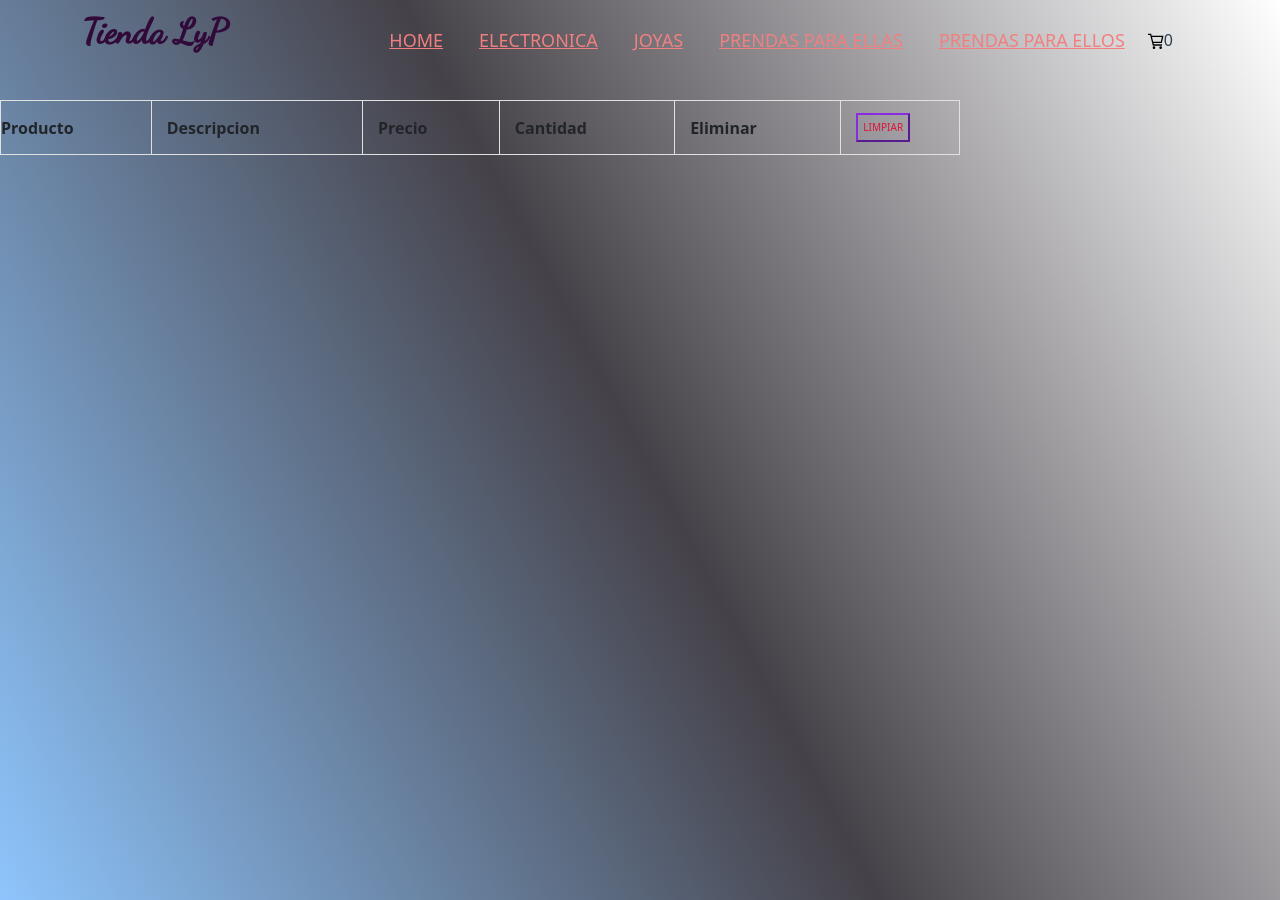
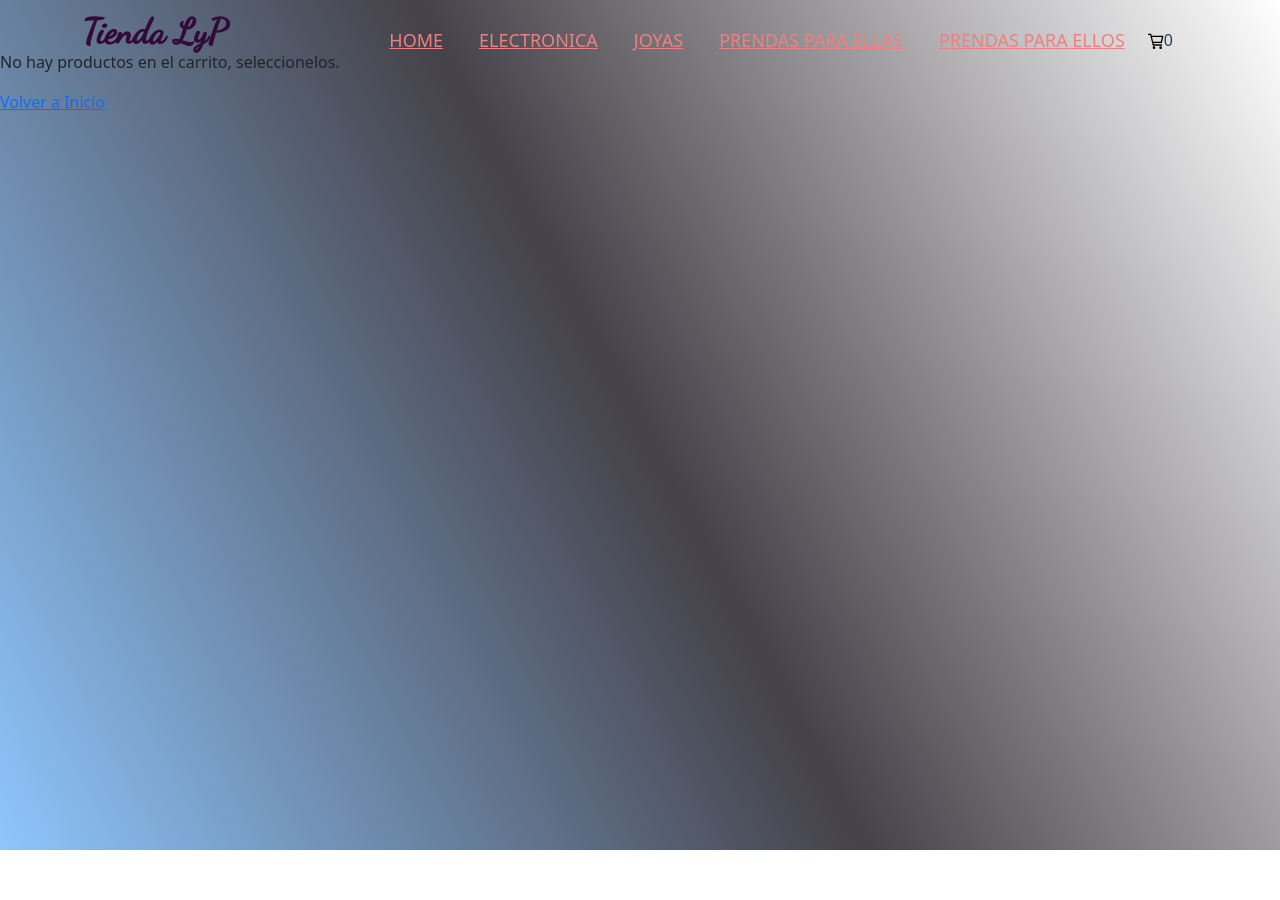
Before and after one commit to Luvero21/ProyectoCarritoReact, a React (Create React App) app: page /cart in a window 1280 px wide. After the commit the page ends 850 px from the top, so only its background shows below. Built offline with nearby package versions, Linux system fonts and the light colour scheme; a web font is replaced by a local one.

Commit message:
DesafioDiez

```diff
--- a/src/Containers/Cart/estilos.css
+++ b/src/Containers/Cart/estilos.css
@@ -1,23 +1,36 @@
 
 .contenedorCart{
   width: 75%;
-  margin-top: 100px;
+  margin-top: 90px;
 
 }
 .image{
-  height: 80px;
+  height: 70px;
+
+}
+.titleCarrito{
+  align-items: center;
+  justify-content:start;
+  color:  purple;
+  margin-top: 70px;
+  font-size: 30px;
 }
 .eliminar{
- color: crimson;
+ color: black;
+ font-weight: bold;
   font-size: 10px;
   padding: 0.5em 0.5em;
   background: rgba(0,0,0,0);
   transition: all 1s ease;
   position: relative;
   border-color: blueviolet;
+  text-decoration: none;
 }
 .eliminar:hover {
   color: rgb(104, 79, 103);
+}
+.divNoHayItem{
+  margin-top: 50px;
 }
 
 th,
--- a/src/Containers/Cart/index.jsx
+++ b/src/Containers/Cart/index.jsx
@@ -1,13 +1,25 @@
 import React, { useContext } from 'react';
+import { Link } from 'react-router-dom';
 import { Shop } from '../../contex/ShopProv';
 import './estilos.css';
 
 
 const Cart = () => {
-  const {cart, removeItem,clear} = useContext(Shop);
+  const {cart, removeItem,clear,Total} = useContext(Shop);
   console.log(cart);
 
   return (<>
+  {
+    (cart.length) < 1 ?
+  ( <div className='divNoHayItem'>
+    <p>No hay productos en el carrito, seleccionelos.</p>
+    <Link to='/'>Volver a Inicio</Link>
+    </div>
+  )
+  :
+  (
+    <div>
+    <h2 className='titleCarrito'>Carrito de compras</h2>
   <table className="contenedorCart cart" >
     <thead>
       <tr>
@@ -15,9 +27,8 @@ const Cart = () => {
         <th> Descripcion</th>
         <th> Precio</th>
         <th> Cantidad</th>
+        <th> SubTotal </th>
         <th> Eliminar</th>
-        <th> <button className='eliminar' onClick={() => clear()}> LIMPIAR </button></th>
-
       </tr>
     </thead>
           <tbody>
@@ -25,19 +36,32 @@ const Cart = () => {
             return <>
 
               <tr key={producto.id}>
-                <td className='image' alt={producto.title}>{producto.image}</td>
+                <td><img src={producto.image} width='80px' alt={producto.title} /></td>
                 <td>{producto.title}</td>
                 <td>{producto.price}</td>
                 <td>{producto.quantity}</td>
+                <td> $ {producto.price * producto.quantity}</td>
                 <td><button className='eliminar' onClick={() => removeItem(producto.id)}> X </button></td>
-                <td></td>
+
               </tr>
-
-          </>
-          })}
+                  </>
+                                  }
+                    )
+          }
           </tbody>
   </table>
+  <div>
+    <p className='titleCarrito'> Su total es de $ {Total()}</p>
+    <button className='eliminar' ><Link to='/'>CONTINUAR COMPRANDO</Link></button>
+    <button className='eliminar'><Link to='*'>CONFIRMAR COMPRA</Link></button>
+    <button className='eliminar' onClick={() => clear()}> VACIAR CARRITO </button>
+  </div>
+  </div>)
+  }
+  </>
+  )
+}
 
-  </>)}
+
 
 export default Cart
--- a/src/contex/ShopProv.js
+++ b/src/contex/ShopProv.js
@@ -22,6 +22,15 @@ const ShopProv = ({children}) => {
       }
 
     }
+    const Total =() =>{
+      let total= 0
+      cart.forEach((producto) =>{
+        total=total +(producto.quantity * producto.price)
+      })
+      return Number(total)
+    }
+
+
     const removeItem = (id) =>{
       setCart(cart.filter((producto) => producto.id !== id));
      }
@@ -34,7 +43,7 @@ const ShopProv = ({children}) => {
     }
 
   return (
-    <Shop.Provider value={{addItem, cart, removeItem,clear }}>
+    <Shop.Provider value={{addItem, cart, removeItem,clear,Total }}>
         {children}
     </Shop.Provider>
   )
```
